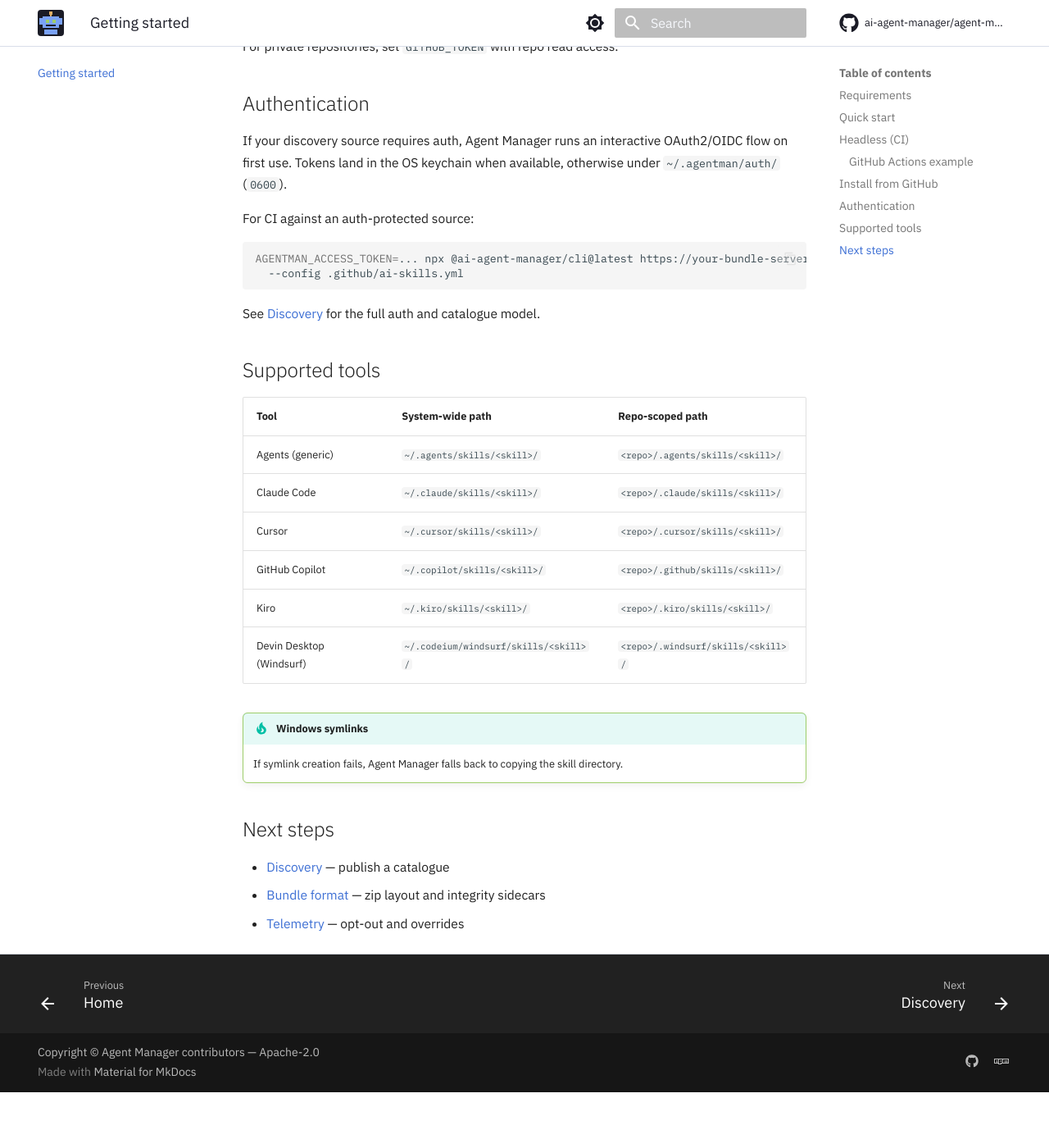
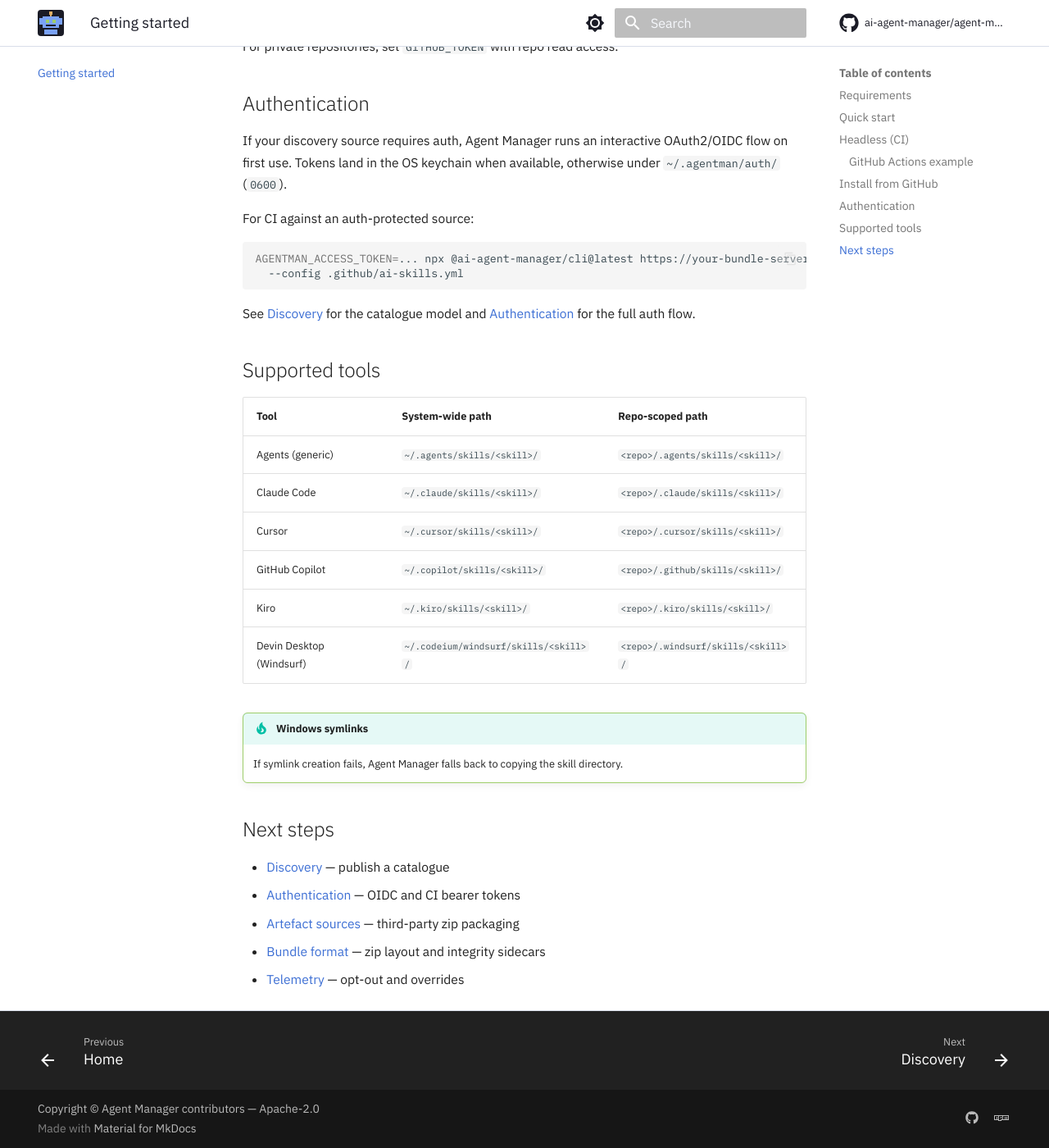
Before and after one commit to ai-agent-manager/agent-manager, an MkDocs documentation site: the page built from docs/getting-started.md, in a window 1280 px wide and 1400 px high, scrolled down 2001 px. Shown: the whole window at 82% size. Built offline with MkDocs 1.6.1 and Material for MkDocs 9.7.7, drawn with Linux system fonts in a browser that asks for light colours; comment, search, counter and statistics services are not loaded; before the commit the page ends 3333 px from its top, so only the background shows below that.

Commit message:
docs: align MkDocs nav with split guide structure
Include the authentication, projects, and artefact-sources guides from
the stacked base, and fix links that break a strict MkDocs build.

````diff
--- a/docs/getting-started.md
+++ b/docs/getting-started.md
@@ -92,7 +92,8 @@
   --config .github/ai-skills.yml
 ```
 
-See [Discovery](discovery.md) for the full auth and catalogue model.
+See [Discovery](discovery.md) for the catalogue model and
+[Authentication](authentication.md) for the full auth flow.
 
 ## Supported tools
 
@@ -112,5 +113,7 @@
 ## Next steps
 
 - [Discovery](discovery.md) — publish a catalogue
+- [Authentication](authentication.md) — OIDC and CI bearer tokens
+- [Artefact sources](artefact-sources.md) — third-party zip packaging
 - [Bundle format](bundle-format.md) — zip layout and integrity sidecars
 - [Telemetry](telemetry.md) — opt-out and overrides
--- a/mkdocs.yml
+++ b/mkdocs.yml
@@ -145,6 +145,9 @@
   - Getting started: getting-started.md
   - Guides:
       - Discovery: discovery.md
+      - Authentication: authentication.md
+      - My Projects: projects.md
+      - Artefact sources: artefact-sources.md
       - Bundle format: bundle-format.md
       - Atlassian auth: atlassian-auth.md
       - Chrome extension: chrome-extension-install.md
````
Also changed, not shown: docs/authentication.md (+1 -1 lines), docs/index.md (+3 -0 lines), docs/projects.md (+2 -2 lines).
